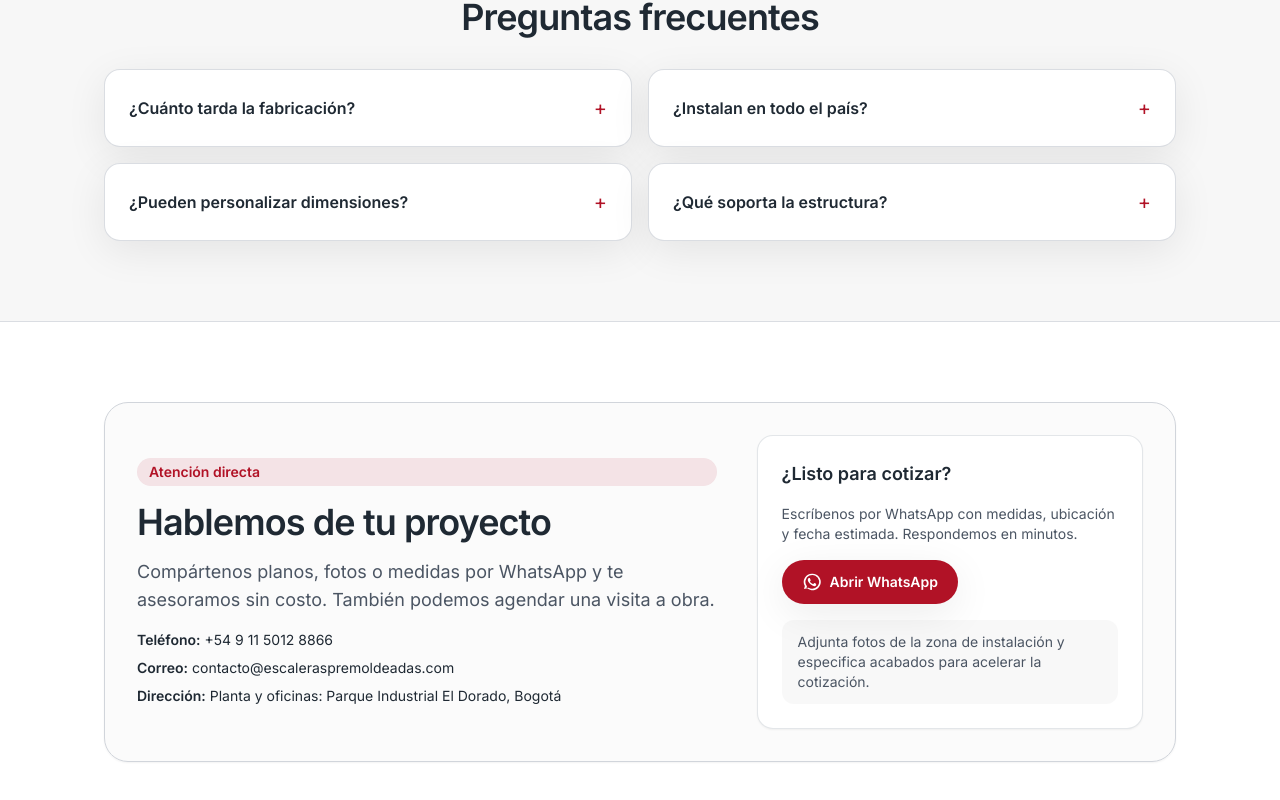
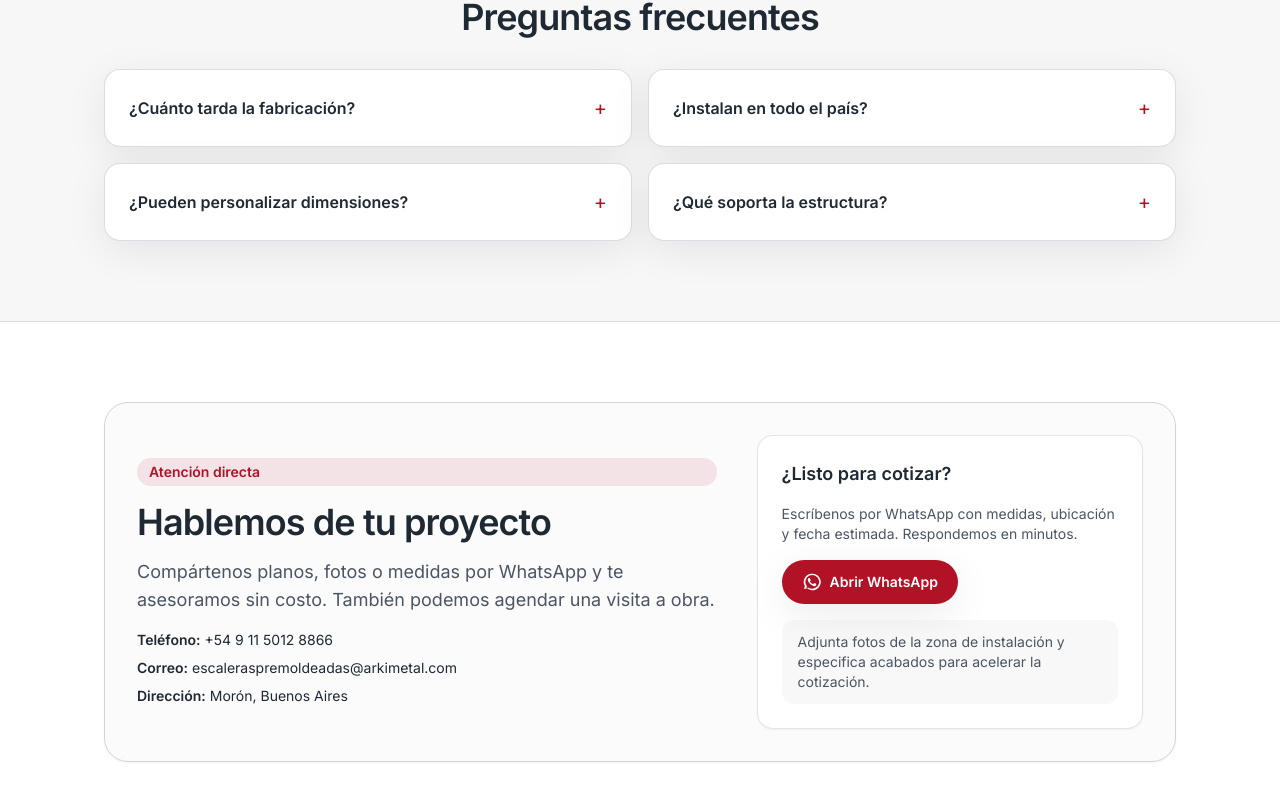
Before and after one commit to quirogapj/escaleraspremoldeadas-web, a Next.js app: page / in a window 1280 px wide. Shown: the part 2631-3431 px from the top of the page. Built offline with nearby package versions, Linux system fonts and the light colour scheme.

Commit message:
datos contacto
datos contacto

```diff
--- a/content/siteContent.ts
+++ b/content/siteContent.ts
@@ -111,6 +111,6 @@ export const contactContent = {
   description:
     'Compártenos planos, fotos o medidas por WhatsApp y te asesoramos sin costo. También podemos agendar una visita a obra.',
   phone: '+54 9 11 5012 8866',
-  email: 'contacto@escaleraspremoldeadas.com',
-  address: 'Planta y oficinas: Parque Industrial El Dorado, Bogotá',
+  email: 'escaleraspremoldeadas@arkimetal.com',
+  address: 'Morón, Buenos Aires',
 };
```
